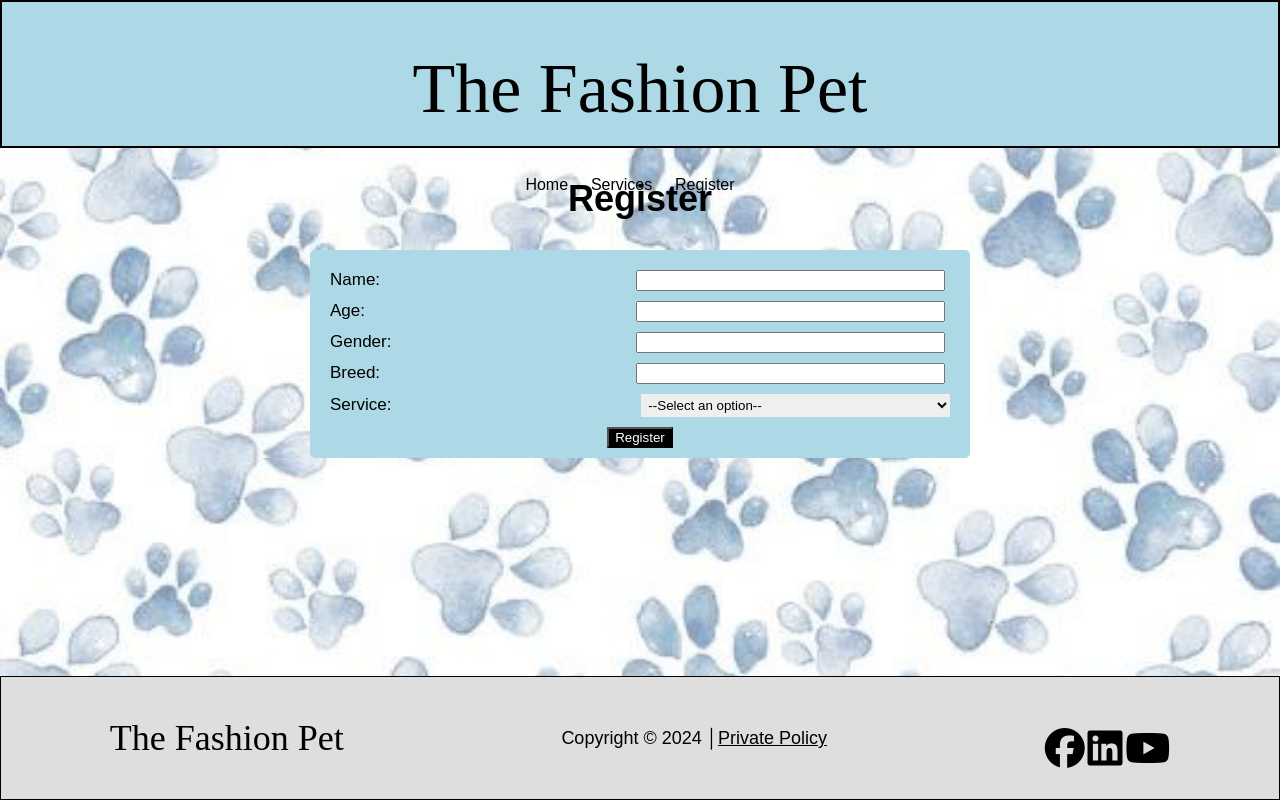
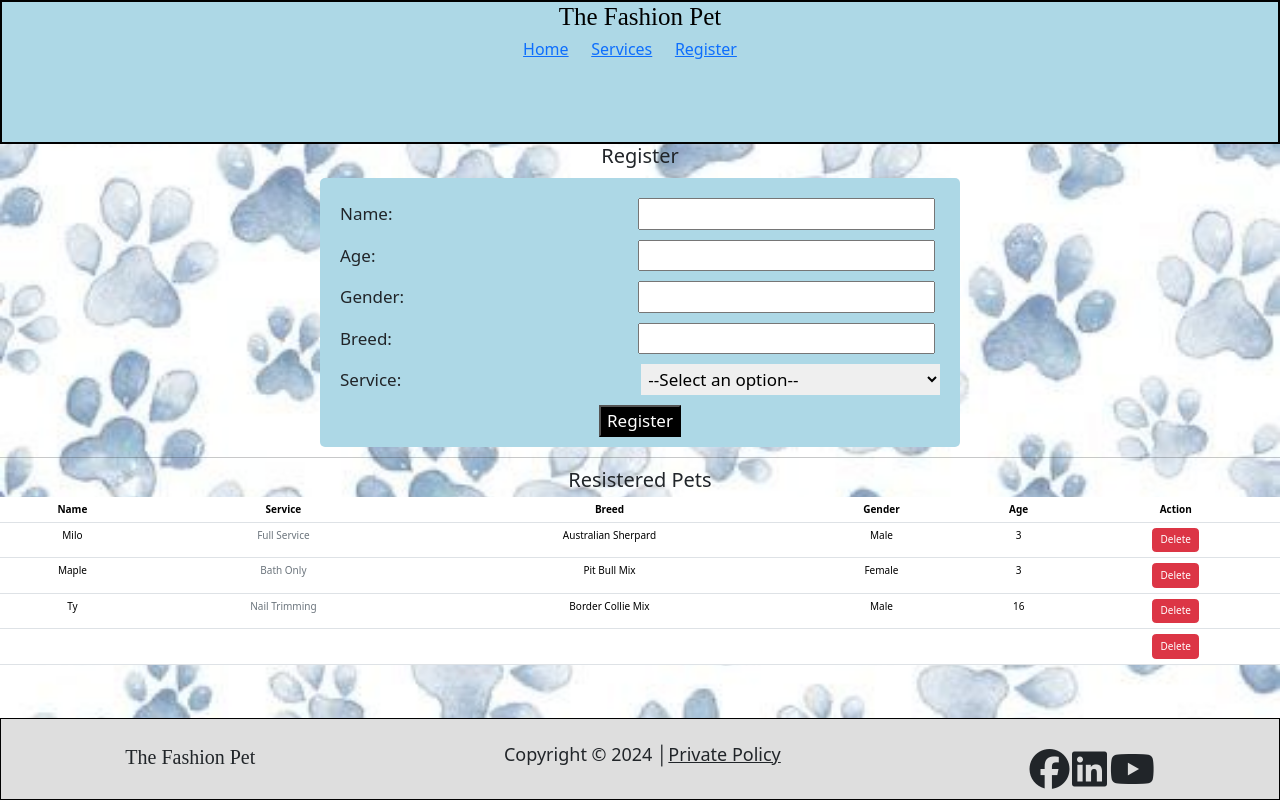
Before and after one commit to ngreenfield/petSalon, a plain HTML site: page register.html in a window 1280 px wide. Both pictures are taken after a click on the button "Register". Drawn offline with nearby package versions, Linux system fonts and the light colour scheme.

Commit message:
Assignment 3

```diff
--- a/register.html
+++ b/register.html
@@ -5,9 +5,11 @@
     <meta name="viewport" content="width=device-width, initial-scale=1.0">
     <script src="https://kit.fontawesome.com/337be747ec.js" crossorigin="anonymous"></script>
     <link rel="stylesheet" href="./styles/mystyle.css">
+    <link href="https://cdn.jsdelivr.net/npm/bootstrap@5.3.3/dist/css/bootstrap.min.css" rel="stylesheet" integrity="sha384-QWTKZyjpPEjISv5WaRU9OFeRpok6YctnYmDr5pNlyT2bRjXh0JMhjY6hW+ALEwIH" crossorigin="anonymous">
     <title>Document</title>
 </head>
 <body>
+    <main>
     <header class="site-header">
         <h1 class="italianno-regular">The Fashion Pet</h1>
         <nav class="nav-bar">
@@ -48,10 +50,14 @@
         </div>
     </div>
 
-    <div class="pet-display">
+    <hr>
+
+    <h2>Resistered Pets</h2>
+    <div id="pets">
 
     </div>
 
+    </main>
     <div>
         <footer class="site-footer">
             <div>
@@ -71,5 +77,6 @@
     </body>
 
     <script src="./scripts/register.js"></script>
+    <script src="./scripts/display.js"></script>
 </body>
 </html>
--- /dev/null
+++ b/scripts/display.js
@@ -0,0 +1,40 @@
+console.log("Hello from display pets");
+
+function displayPet() {
+    let cardsSection = document.getElementById("pets");
+    let result= `
+        <table class="table">
+            <thead>
+                <tr>
+                    <th>Name</th>
+                    <th>Service</th>
+                    <th>Breed</th>
+                    <th>Gender</th>
+                    <th>Age</th>
+                    <th>Action</th>
+                </tr>
+            </thead>
+            <tbody>
+    `;
+    for (let i=0; i<pets.length; i++) {
+        let pet = pets[i];
+
+        result += `
+            <tr id="${i}">
+                <td>${pet.name}</td>
+                <td><span class="text-secondary">${pet.service}</span></td>
+                <td>${pet.breed}</td>
+                <td>${pet.gender}</td>
+                <td>${pet.age}</td>
+                <td><button class="btn btn-danger">Delete</button></td>
+            </tr>
+        `;
+    }
+
+    result += `
+            </tbody>
+        </table>
+    `;
+
+    cardsSection.innerHTML = result;
+}
--- a/scripts/register.js
+++ b/scripts/register.js
@@ -30,6 +30,17 @@ function register(){
     let newPet = new Pet(inputName.value, inputAge.value, inputGender.value, inputBreed.value, inputService.value);
     pets.push(newPet);
     console.log(newPet);
+
+    displayPet();
+    clearForm();
+}
+
+function clearForm(){
+    document.getElementById("txtName").value="";
+    document.getElementById("txtAge").value="";
+    document.getElementById("txtGender").value="";
+    document.getElementById("txtBreed").value="";
+    document.getElementById("txtService").value="";
 }
 
 //create a new pet
@@ -39,6 +50,10 @@ function init(){
     let pet3 = new Pet("Ty" , 16, "Male", "Border Collie Mix", "Nail Trimming");
 
     pets.push(pet1,pet2,pet3);
+    console.log("pets", pets);
+
+    displayPet()
 }
 
+
 window.onload=init;//wait to render on HTML
```
Also changed, not shown: practice.html (added, +38 -0 lines).
